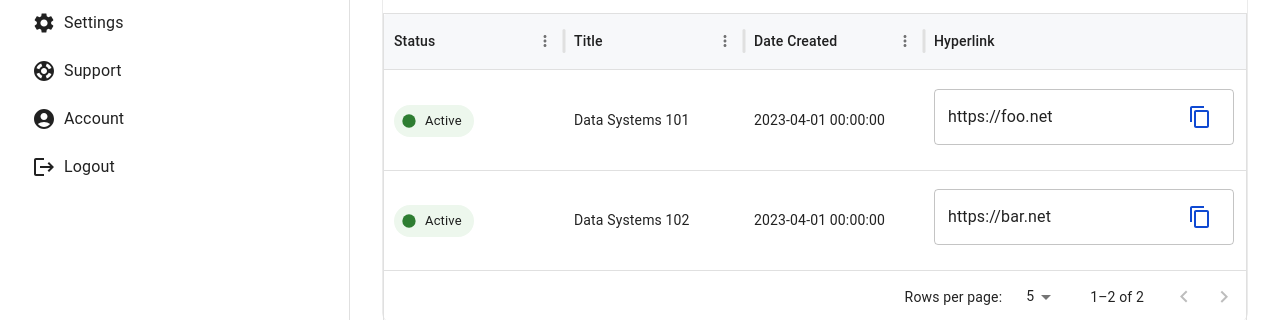
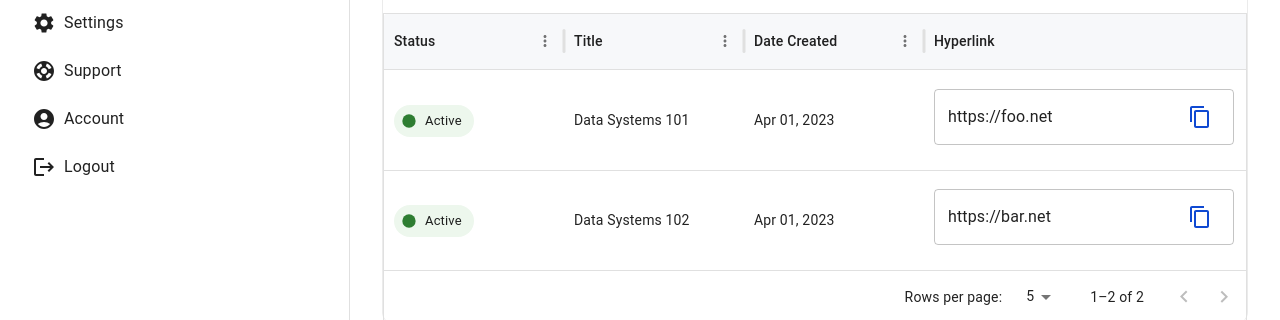
Before and after one commit to ree17017/survey_dashboard, a Next.js app: page / in a window 1280 px wide. Shown: the part 370-690 px from the top of the page. Built offline with nearby package versions, Linux system fonts and the light colour scheme.

Commit message:
Add date formatter

```diff
--- a/modules/survey_library/useSurveyData.ts
+++ b/modules/survey_library/useSurveyData.ts
@@ -1,5 +1,6 @@
 import { Chip } from "@mui/material";
 import { useEffect, useState } from "react";
+import { formatDate } from "../../utils/formateDate";
 export interface Survey {
     survey_id: string;
     survey_instance_id: string;
@@ -35,11 +36,12 @@ const mockData: Survey[] = [
 ];
 
 const mapSurvey = (data: Survey[]) => {
-    return data.map((data, index) => {
+    return data.map((data) => {
         return {
             ...data,
             id: data.survey_id,
-            status: 'success'
+            status: 'success',
+            startDateFormatted: formatDate(new Date(data.start_timestamp))
         }
     })
 }
--- a/src/app/page.tsx
+++ b/src/app/page.tsx
@@ -76,7 +76,7 @@ export default function Home() {
 			headerClassName: "super-app-theme--header",
 		},
 		{
-			field: "start_timestamp",
+			field: "startDateFormatted",
 			headerName: "Date Created",
 			width: 180,
 			headerClassName: "super-app-theme--header",
--- /dev/null
+++ b/utils/formateDate.ts
@@ -0,0 +1,8 @@
+export const formatDate = (date: Date): string => {
+    const options: Intl.DateTimeFormatOptions = {
+        year: 'numeric',
+        month: 'short',
+        day: '2-digit'
+    };
+    return new Intl.DateTimeFormat('en-US', options).format(date);
+};
```
